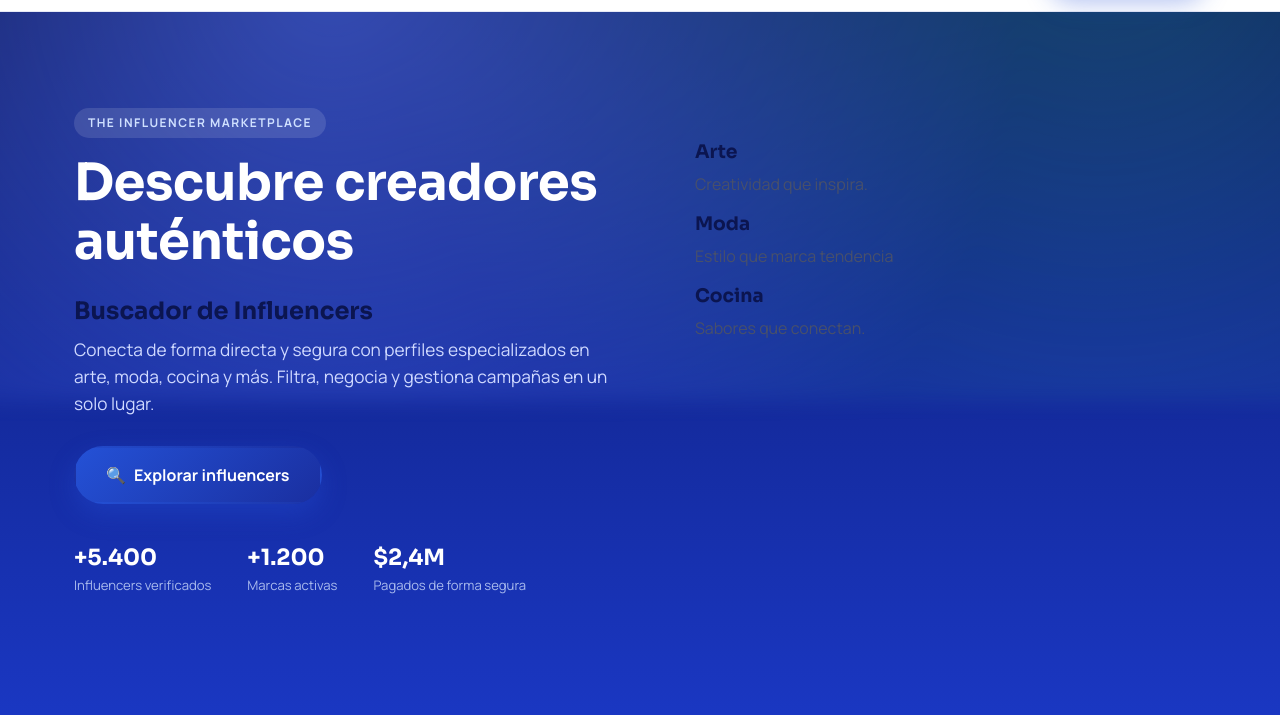
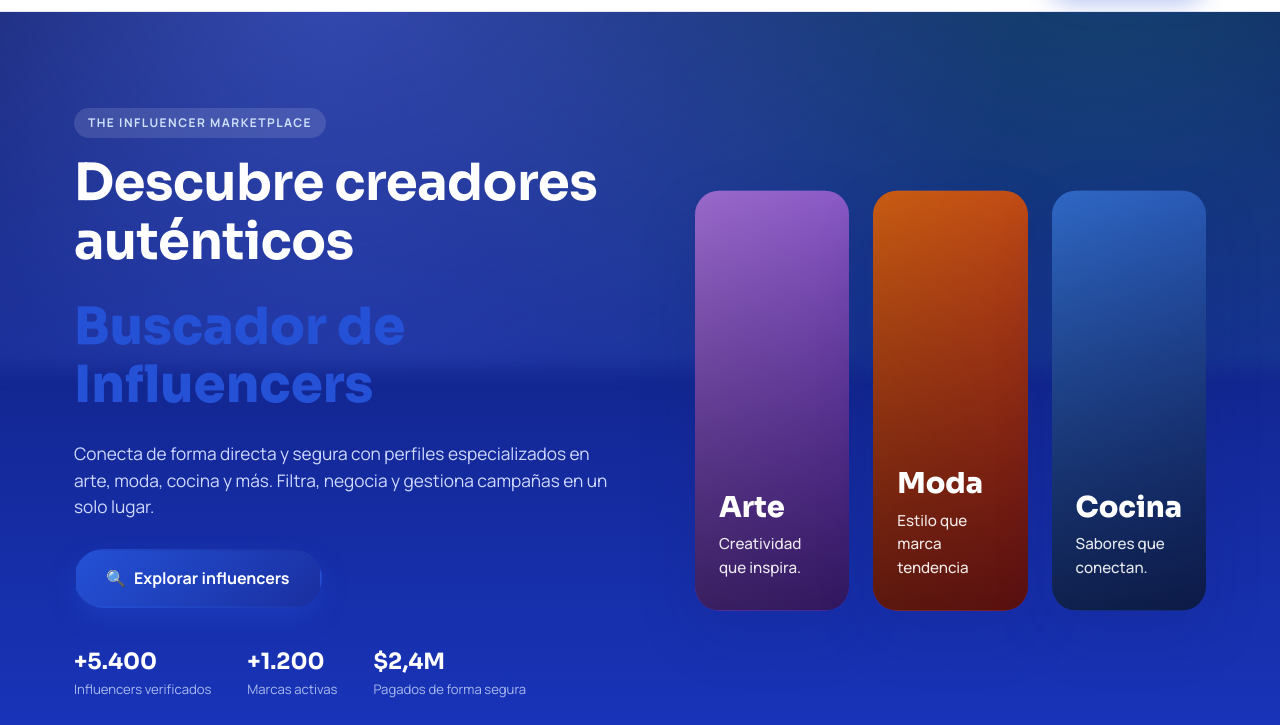
Before and after one commit to rociotejada-cmyk/Rocio, a plain HTML site: page index.html in a window 1280 px wide. Shown: the part 75-800 px from the top of the page. Drawn offline with Linux system fonts and the light colour scheme.

Commit message:
Implement category cards with hover effects
Added new category cards section with responsive design.

```diff
--- a/css/styles.css
+++ b/css/styles.css
@@ -440,7 +440,7 @@ button{font-family:inherit;cursor:pointer;}
   position:relative;padding-left:30px;font-size:.92rem;color:var(--ink-soft);font-weight:500;
 }
 .check-list li::before{
-  content:'✓';position:absolute;left:0;top:0;
+  content:'✔';position:absolute;left:0;top:0;
   width:20px;height:20px;border-radius:50%;background:var(--green-soft);color:var(--green);
   font-size:.72rem;font-weight:800;display:flex;align-items:center;justify-content:center;
 }
@@ -519,6 +519,84 @@ button{font-family:inherit;cursor:pointer;}
 .reveal{opacity:0;transform:translateY(24px);transition:opacity .6s ease, transform .6s ease;}
 .reveal.is-visible{opacity:1;transform:translateY(0);}
 
+/* ===================== Category Cards (New Hero Section) ===================== */
+.category-cards {
+  display: grid;
+  grid-template-columns: repeat(3, 1fr);
+  gap: 24px;
+  min-height: 420px;
+}
+
+.category-card {
+  position: relative;
+  border-radius: var(--radius-lg);
+  overflow: hidden;
+  background-size: cover;
+  background-position: center;
+  display: flex;
+  align-items: flex-end;
+  padding: 32px 24px;
+  box-shadow: var(--shadow-lg);
+  transition: transform 0.3s ease, box-shadow 0.3s ease;
+  min-height: 300px;
+  animation: float 6s ease-in-out infinite;
+}
+
+.category-card:hover {
+  transform: translateY(-8px);
+  box-shadow: 0 32px 80px rgba(36, 81, 214, 0.25);
+}
+
+.category-card::before {
+  content: '';
+  position: absolute;
+  inset: 0;
+  background: linear-gradient(180deg, rgba(0, 0, 0, 0.2) 0%, rgba(0, 0, 0, 0.6) 100%);
+  z-index: 1;
+}
+
+.category-card--art {
+  background: linear-gradient(135deg, #c084fc 0%, #7c3aed 100%);
+}
+
+.category-card--fashion {
+  background: linear-gradient(135deg, #f97316 0%, #dc2626 100%);
+}
+
+.category-card--food {
+  background: linear-gradient(135deg, #3b82f6 0%, #1e40af 100%);
+}
+
+.card-content {
+  position: relative;
+  z-index: 2;
+  color: #fff;
+  width: 100%;
+}
+
+.card-content h3 {
+  font-size: 1.8rem;
+  font-weight: 800;
+  color: #fff;
+  margin: 0 0 8px 0;
+  line-height: 1.2;
+}
+
+.card-content p {
+  font-size: 0.95rem;
+  color: rgba(255, 255, 255, 0.9);
+  margin: 0;
+  font-weight: 500;
+}
+
+.hero__subtitle {
+  font-size: clamp(2rem, 5vw, 3.2rem);
+  color: var(--blue-600);
+  margin: 0 0 0.5em 0;
+  display: block;
+  font-weight: 800;
+}
+
 /* ===================== Responsive ===================== */
 @media (max-width:1024px){
   .steps{grid-template-columns:repeat(2,1fr);}
@@ -527,6 +605,16 @@ button{font-family:inherit;cursor:pointer;}
   .hero__inner{grid-template-columns:1fr;}
   .hero__art{display:none;}
   .footer__inner{grid-template-columns:1fr 1fr;}
+
+  .category-cards {
+    grid-template-columns: repeat(2, 1fr);
+    gap: 16px;
+    min-height: auto;
+  }
+
+  .category-card {
+    min-height: 250px;
+  }
 }
 
 @media (max-width:860px){
@@ -548,4 +636,25 @@ button{font-family:inherit;cursor:pointer;}
   .hero__stats{gap:24px;}
   .footer__inner{grid-template-columns:1fr;}
   .logos__inner{justify-content:flex-start;}
+
+  .category-cards {
+    grid-template-columns: 1fr;
+    gap: 12px;
+  }
+
+  .category-card {
+    min-height: 200px;
+  }
+
+  .card-content h3 {
+    font-size: 1.4rem;
+  }
+
+  .card-content p {
+    font-size: 0.85rem;
+  }
+
+  .hero__subtitle {
+    font-size: 1.8rem;
+  }
 }
```
